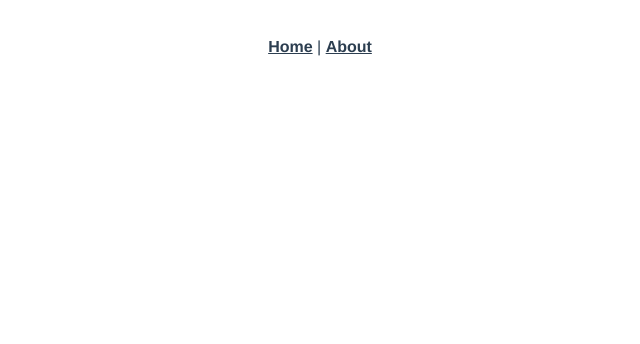
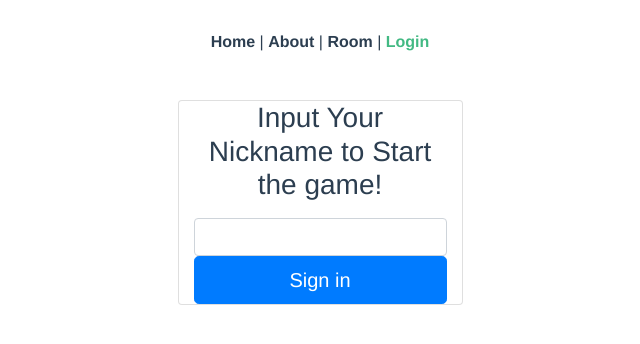
Before and after one commit to taipingres/typing-race-uhuy, a Vue app in the folder client/: page /login in a window 1280 px wide. Shown: the top 344 px of the page, without its empty margins (320-960 px from the left). Built offline with nearby package versions, Linux system fonts and the light colour scheme; no server answers.

Commit message:
login done

```diff
--- a/client/public/index.html
+++ b/client/public/index.html
@@ -5,6 +5,7 @@
     <meta http-equiv="X-UA-Compatible" content="IE=edge">
     <meta name="viewport" content="width=device-width,initial-scale=1.0">
     <link rel="icon" href="<%= BASE_URL %>favicon.ico">
+    <link rel="stylesheet" href="https://maxcdn.bootstrapcdn.com/bootstrap/4.0.0/css/bootstrap.min.css" integrity="sha384-Gn5384xqQ1aoWXA+058RXPxPg6fy4IWvTNh0E263XmFcJlSAwiGgFAW/dAiS6JXm" crossorigin="anonymous">
     <title><%= htmlWebpackPlugin.options.title %></title>
   </head>
   <body>
@@ -13,5 +14,7 @@
     </noscript>
     <div id="app"></div>
     <!-- built files will be auto injected -->
+
+    <script src="https://maxcdn.bootstrapcdn.com/bootstrap/4.0.0/js/bootstrap.min.js" integrity="sha384-JZR6Spejh4U02d8jOt6vLEHfe/JQGiRRSQQxSfFWpi1MquVdAyjUar5+76PVCmYl" crossorigin="anonymous"></script>
   </body>
 </html>
--- a/client/src/App.vue
+++ b/client/src/App.vue
@@ -2,11 +2,22 @@
   <div id="app">
     <div id="nav">
       <router-link to="/">Home</router-link> |
-      <router-link to="/about">About</router-link>
+      <router-link to="/about">About</router-link> |
+      <router-link to="/room">Room</router-link> |
+      <router-link to="/login">Login</router-link>
     </div>
     <router-view/>
   </div>
 </template>
+
+<script>
+export default {
+  created() {
+    this.$store.dispatch('checkLogin');
+  },
+};
+</script>
+
 <style>
 #app {
   font-family: Avenir, Helvetica, Arial, sans-serif;
--- a/client/src/config/socket.js
+++ b/client/src/config/socket.js
@@ -1,4 +1,5 @@
 import io from 'socket.io-client';
-const socket= io('http://localhost:3000');
+
+const socket = io('http://localhost:3000');
 
 export default socket;
--- a/client/src/router/index.js
+++ b/client/src/router/index.js
@@ -1,6 +1,8 @@
 import Vue from 'vue';
 import VueRouter from 'vue-router';
 import Home from '../views/Home.vue';
+import Room from '../views/Room.vue';
+import Login from '../views/Login.vue';
 
 Vue.use(VueRouter);
 
@@ -8,15 +10,28 @@ const routes = [
   {
     path: '/',
     name: 'Home',
+    meta: { requiresAuth: true },
     component: Home,
   },
   {
     path: '/about',
     name: 'About',
+    meta: { requiresAuth: true },
     // route level code-splitting
     // this generates a separate chunk (about.[hash].js) for this route
     // which is lazy-loaded when the route is visited.
     component: () => import(/* webpackChunkName: "about" */ '../views/About.vue'),
+  },
+  {
+    path: '/room',
+    name: 'Room',
+    meta: { requiresAuth: true },
+    component: Room,
+  },
+  {
+    path: '/login',
+    name: 'Login',
+    component: Login,
   },
 ];
 
@@ -26,4 +41,23 @@ const router = new VueRouter({
   routes,
 });
 
+router.beforeEach((to, from, next) => {
+  const isLoggedIn = localStorage.isloggedin;
+  if (to.matched.some((record) => record.meta.requiresAuth)) {
+    // this route requires auth, check if logged in
+    // if not, redirect to login page.
+    if (!isLoggedIn) {
+      next({
+        path: '/login',
+      });
+    } else {
+      next();
+    }
+  } else if (isLoggedIn) {
+    next('/room'); // make sure to always call next()!
+  } else {
+    next(); // make sure to always call next()!
+  }
+});
+
 export default router;
--- a/client/src/store/index.js
+++ b/client/src/store/index.js
@@ -5,10 +5,19 @@ Vue.use(Vuex);
 
 export default new Vuex.Store({
   state: {
+    isLoggedin: null,
   },
   mutations: {
+    SET_ISLOGGEDIN(state, payload) {
+      state.isLogin = payload;
+    },
   },
   actions: {
+    checkLogin({ commit }) {
+      if (localStorage.isloggedin) {
+        commit('SET_ISLOGGEDIN', localStorage.isloggedin);
+      }
+    },
   },
   modules: {
   },
--- /dev/null
+++ b/client/src/views/Login.vue
@@ -0,0 +1,35 @@
+<template>
+  <div class="container text-center">
+    <div class="row">
+      <div class="col-3 card" style="margin: 1em auto;">
+        <form  @submit.prevent="login" class="form-signin">
+          <h6 class="h3 mb-3 font-weight-normal">Input Your Nickname to Start the game!</h6>
+          <label class="sr-only">Username</label>
+          <input v-model="username" type="username" class="form-control">
+          <button class="btn btn-lg btn-primary btn-block" type="submit">Sign in</button>
+        </form>
+      </div>
+    </div>
+  </div>
+</template>
+
+<script>
+export default {
+  name: 'Login',
+  data() {
+    return {
+      username: '',
+    };
+  },
+  methods: {
+    login() {
+      localStorage.setItem('isloggedin', this.username);
+      this.$store.commit('SET_ISLOGGEDIN', this.username);
+      this.$router.push('room');
+    },
+  },
+};
+</script>
+
+<style scoped>
+</style>
--- /dev/null
+++ b/client/src/views/Room.vue
@@ -0,0 +1,97 @@
+<template>
+    <div class="container">
+        <div class="row justify-content-start px-5">
+            <div class="col-2"></div>
+            <div class="col-8">
+                <h1 style="text-center">Typing Race</h1>
+            </div>
+            <div class="col-2 align-self-end">
+                <h6>Nama User</h6>
+            </div>
+        </div>
+        <div class="row justify-content-center m-3">
+            <div class="col-11">
+                <div class="card" style="min-height:90vh">
+                    <div class="card-header">
+                        <div class="container">
+                            <div class="row">
+                                <div class="col-3"></div>
+                                <div class="col-6">
+                                    <h4>Choose Your Room</h4>
+                                </div>
+                                <div class="col-3">
+                                    <input type="text"
+                                    class="form-control mr-sm-2" v-model= "newRoom">
+                                    <input type="button"
+                                    class="btn btn-outline-success my-2 my-sm-0"
+                                    value="Create" @click= "createRoom">
+                                </div>
+                            </div>
+                        </div>
+                    </div>
+                    <div class="card-body">
+                        <div v-if= "this.rooms.length !== 0">
+                            <div v-for = '(room, i) in rooms' :key= "i">
+                                <div class="card" style="width: 18rem;">
+                                    <div class="container">
+                                        <div class="row justify-content-center">
+                                            <div class="card-body">
+                                                <h5 class="card-title">
+                                                    {{room.name}}
+                                                </h5>
+                                                <h6 class="card-title">
+                                                    admin: {{room.admin}}
+                                                </h6>
+                                                <a class="btn btn-info"
+                                                @click= "joinGame(room.name)" >
+                                                    Join
+                                                </a>
+                                            </div>
+                                        </div>
+                                    </div>
+                                </div>
+                            </div>
+                        </div>
+                        <div v-else>
+                            <p class="text-center">No available room.</p>
+                        </div>
+                    </div>
+                </div>
+            </div>
+        </div>
+    </div>
+</template>
+<script>
+import socket from '@/config/socket';
+
+export default {
+  name: 'Room',
+  data() {
+    return {
+      newRoom: '',
+      rooms: [],
+    };
+  },
+  methods: {
+    createRoom() {
+      const payload = {
+        name: this.newRoom,
+        admin: localStorage.username,
+      };
+      socket.emit('createRoom', payload);
+    },
+    joinGame(name) {
+      const payload = {
+        name,
+        username: localStorage.username,
+      };
+      socket.emit('joinGame', payload);
+    },
+  },
+  created() {
+    socket.on('createRoom', (data) => {
+      this.rooms = data;
+    });
+  },
+};
+</script>
```
Also changed, not shown: 1 other file (tests, documents, lock files or other folders).
